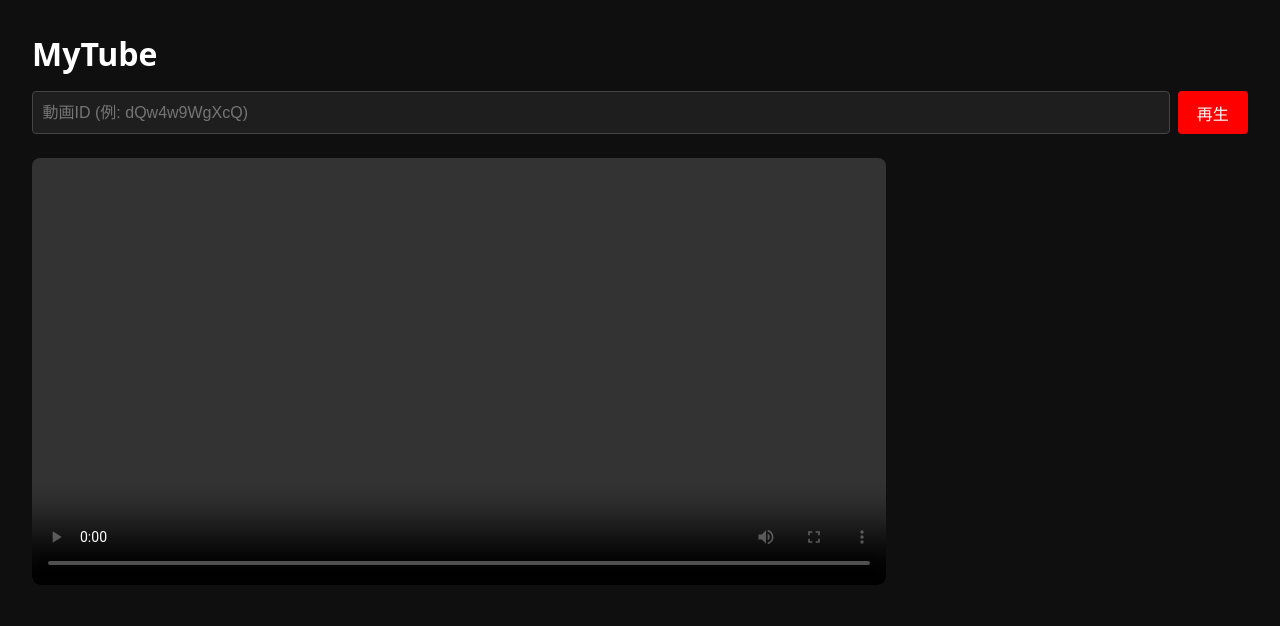
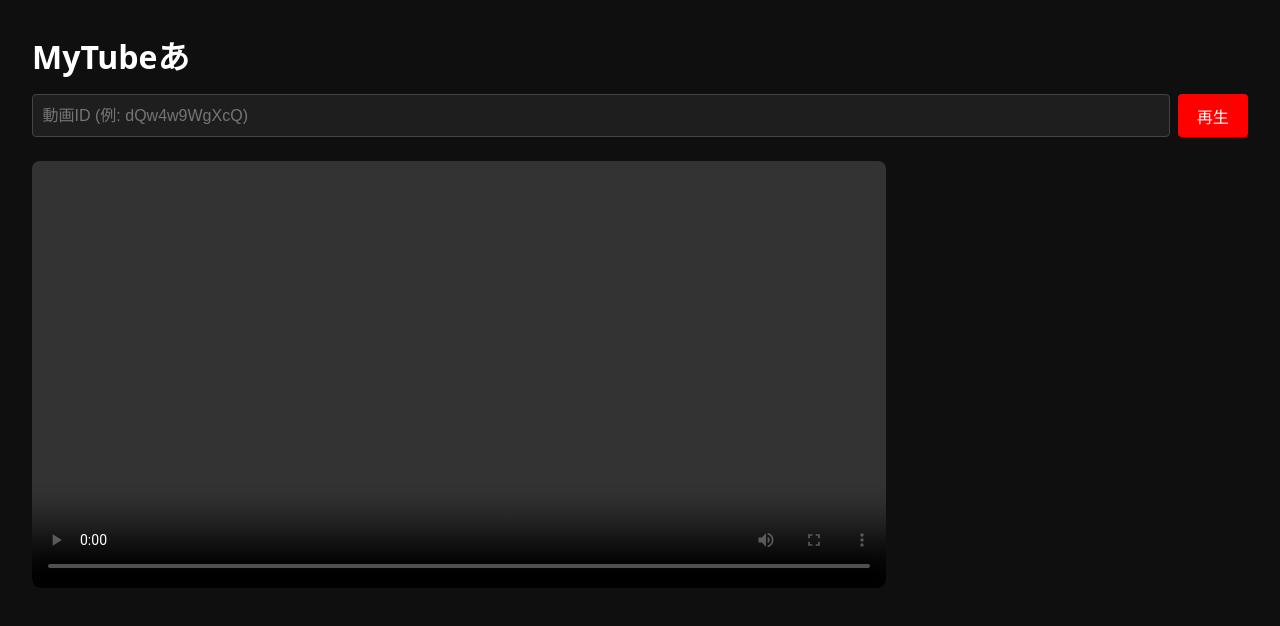
Before and after one commit to kirakiralingo-1/I-want-to-build-an-API, a website: page index.html in a window 1280 px wide. Drawn offline with Linux system fonts and the light colour scheme.

Commit message:
Update title to include Japanese character

```diff
--- a/index.html
+++ b/index.html
@@ -16,7 +16,7 @@
   </style>
 </head>
 <body>
-  <h1>MyTube</h1>
+  <h1>MyTubeあ</h1>
   <div class="input-row">
     <input type="text" id="videoId" placeholder="動画ID (例: dQw4w9WgXcQ)">
     <button onclick="loadVideo()">再生</button>
```
